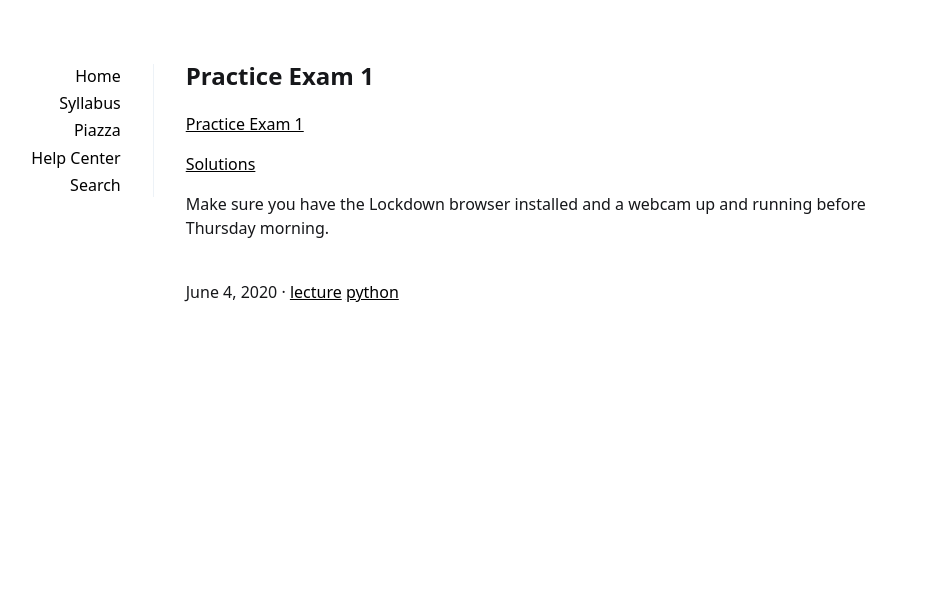
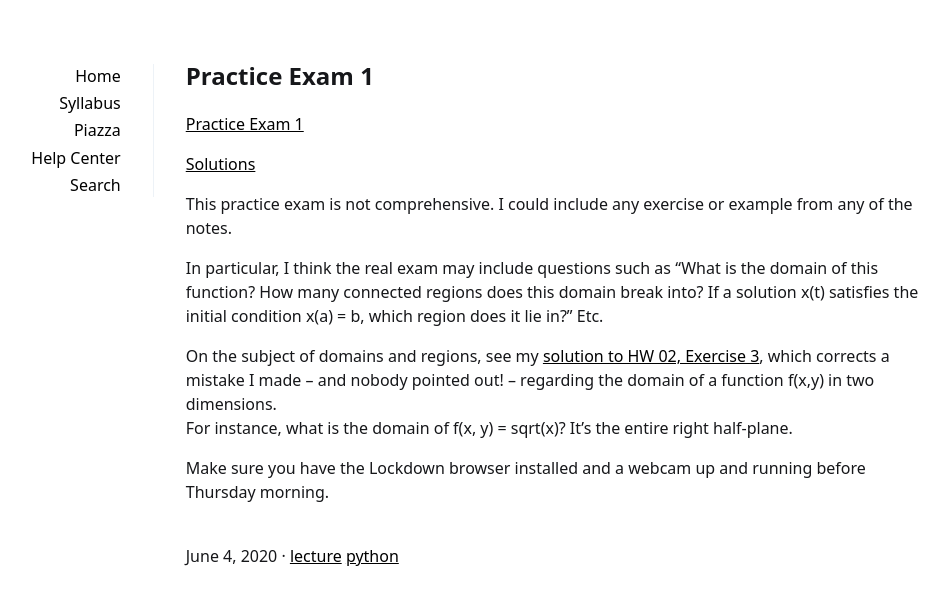
Before and after one commit to hopmath/hopmath.github.io, a Jekyll site: the page built from _posts/2020-06-04-Practice-exam-1.md, in a window 1280 px wide. Shown: the top 605 px of the page, without its empty margins (167-1116 px from the left). Built offline with Jekyll 4.4.1, drawn with Linux system fonts in a browser that asks for light colours.

Commit message:
commentary on practice exam

```diff
--- a/_posts/2020-06-04-Practice-exam-1.md
+++ b/_posts/2020-06-04-Practice-exam-1.md
@@ -9,4 +9,15 @@ tags: [lecture, python]
 
 [Solutions](https://buffalo.box.com/s/xpkdu5dybao44l2dt261czbwfniq92o0)
 
+This practice exam is not comprehensive.
+I could include any exercise or example from any of the notes.
+
+In particular, I think the real exam may include questions such as "What is the domain of this function?
+How many connected regions does this domain break into?
+If a solution x(t) satisfies the initial condition x(a) = b, which region does it lie in?"
+Etc.
+
+On the subject of domains and regions, see my [solution to HW 02, Exercise 3](https://hopmath.github.io/2020/06/02/02-solutions), which corrects a mistake I made -- and nobody pointed out! -- regarding the domain of a function f(x,y) in two dimensions.
+For instance, what is the domain of f(x, y) = sqrt(x)? It's the entire right half-plane.
+
 Make sure you have the Lockdown browser installed and a webcam up and running before Thursday morning.
```
Also changed, not shown: 1 other file.
